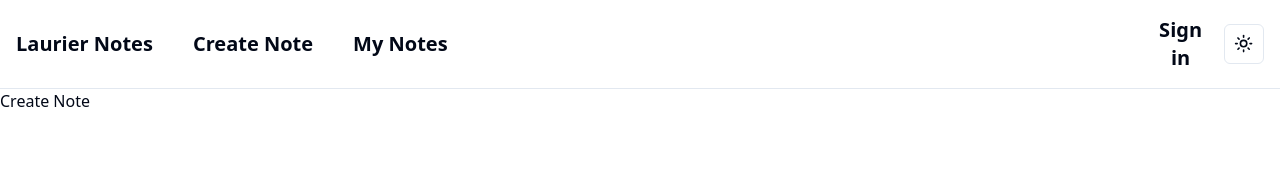
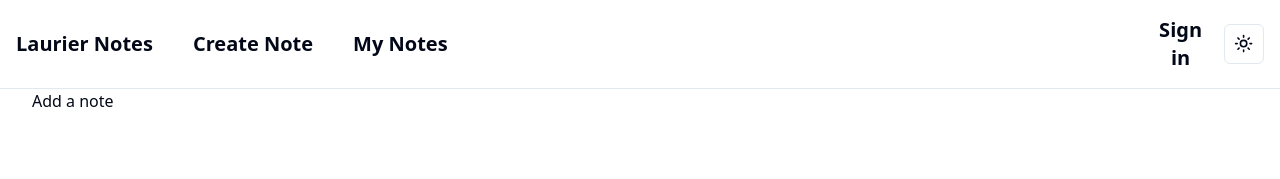
Before and after one commit to ta-02/my-app, a Next.js app: page /createNote in a window 1280 px wide. Shown: the top 179 px of the page. Built offline with nearby package versions, Linux system fonts and the light colour scheme; no server answers.

Commit message:
changed some stuff

```diff
--- a/src/app/createNote/page.tsx
+++ b/src/app/createNote/page.tsx
@@ -1,5 +1,10 @@
 const createNote = () => {
-  return <div>Create Note</div>;
+  return (
+    <main className="space-y-8">
+      <h1 className="container space-y-8">Add a note</h1>
+      <form></form>
+    </main>
+  );
 };
 
 export default createNote;
```
Also changed, not shown: components/footer.tsx (line endings or trailing spaces).
